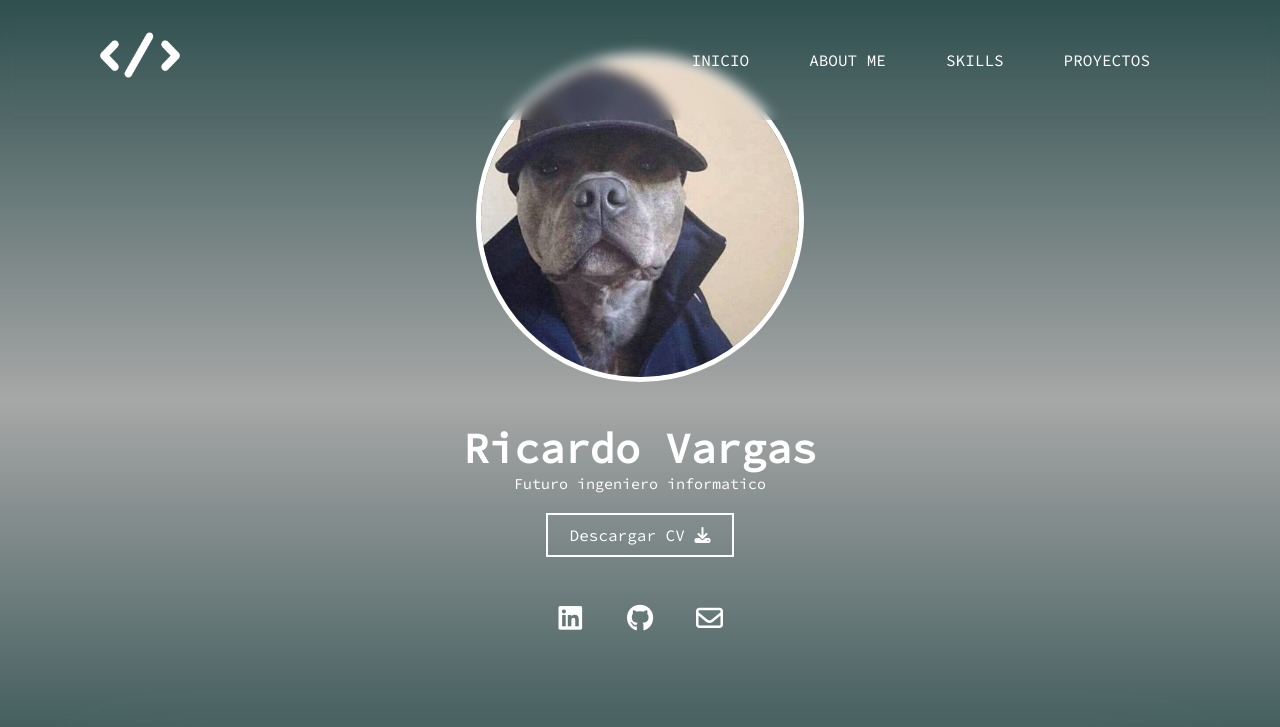
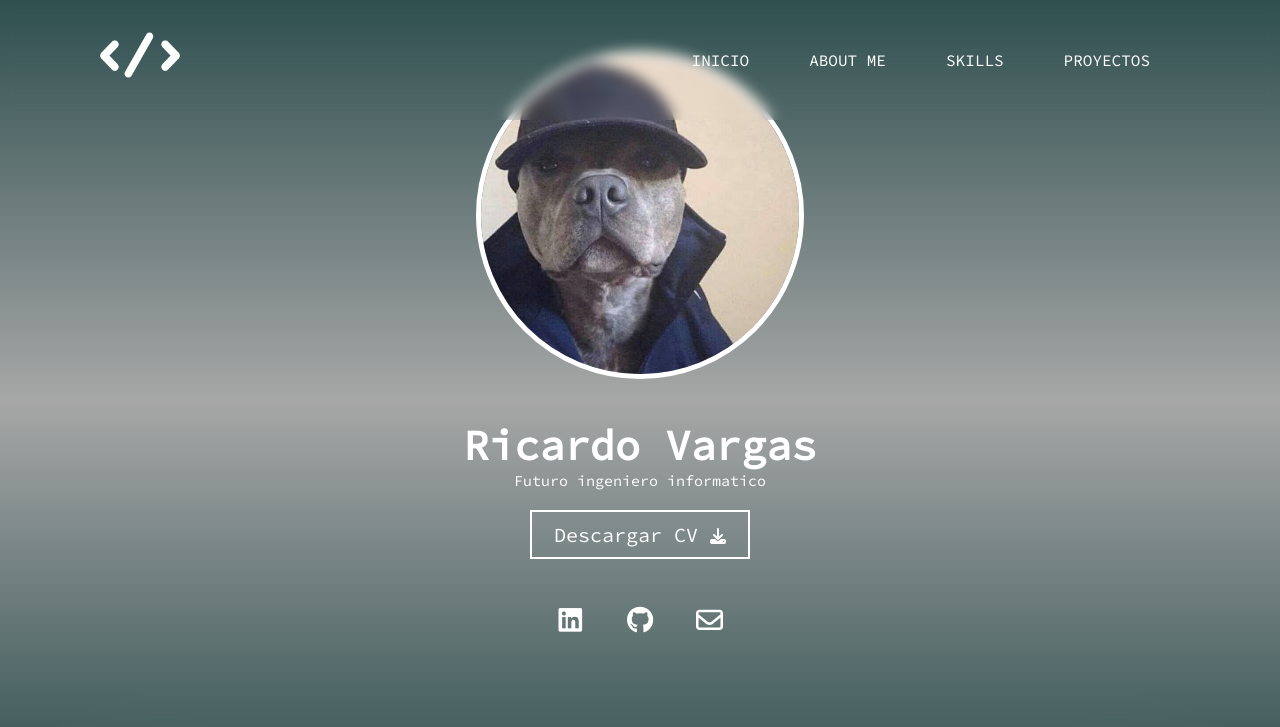
Before and after one commit to xRickZ/Portafolio, a plain HTML site: page index.html in a window 1280 px wide. Shown: the top 727 px of the page. Drawn offline with Linux system fonts and the light colour scheme.

Commit message:
Estoy haciendo el boton de gmail con Javascript

```diff
--- a/index.html
+++ b/index.html
@@ -10,7 +10,6 @@
     <title>Portafolio</title>
     <link rel="icon" href="img/code-logo-png-11.png" type="image/x-icon">
     <link rel="stylesheet" href="style.css">
-    <link rel="stylesheet" href="scripts.js">
 </head>
 <body>
     <!-- MENU ENCABEZADO -->
@@ -39,15 +38,16 @@
                 </div>
                     <h1>Ricardo Vargas</h1>
                     <h2>Futuro ingeniero informatico</h2>
-                    <button>
-                        Descargar CV <i class="fa-solid fa-download"></i>
+                    <button class="boton-descarga">
+                        <a download="CV_Ricardo_Vargas" href="CV_Ricardo.pdf">Descargar CV </a>
+                         <i class="fa-solid fa-download"></i>
                         <span class="overlay"></span>
                     </button>
                 <div class="redes">
                     <ul>
                         <li><a href="https://www.linkedin.com/in/ricardo-vargas-araya-292921285/" class="linkedin"><i class="fa-brands fa-linkedin"></i></a></li>
                         <li><a href="https://github.com/xRickZ" class="github"><i class="fa-brands fa-github"></i></a></li>
-                        <li><a href="#" class="gmail"><i class="fa-regular fa-envelope"></i></a>   </li>
+                        <li><a href="#" class="gmail"><i class="fa-regular fa-envelope"></i></a> </li>
                     </ul>
                 </div>
             </div>
@@ -181,6 +181,7 @@
                         <div class="overlay">
                             <h3>Software</h3>
                             <p>Mantenimiento y compra de productos de bicicletas.</p>
+                            <a href="https://github.com/B0z3r/TeryxRepo" >Ver más</a>
                                 <div class="contendor-de-logos">
                                     <img src="img/htmlLogo.png" alt="">
                                     <img src="img/cssLogo.png" alt="">
@@ -189,6 +190,7 @@
                                     <img src="img/githubLogo.png" alt="">
                                     <img src="img/awsLogo.png" alt="">
                                 </div>
+
                         </div>
                     </div>
                     <div class="proyecto">
@@ -217,6 +219,6 @@
         </footer>
 
    <!-- </div> Fondo con color-->
-
+    <script src="scripts.js"></script>
 </body>
 </html>
--- a/style.css
+++ b/style.css
@@ -213,7 +213,7 @@ body{
     background-color: #d61a1a;
 }
 
-.inicio button{
+.inicio .boton-descarga {
     cursor: pointer;
     background-color: transparent;
     border: 2px solid #fff;
@@ -227,7 +227,13 @@ body{
     z-index: 10;
 }
 
-.inicio button .overlay{
+.inicio .boton-descarga a{
+    color: #fff;
+    text-decoration: none;
+    font-size: 20px;
+}
+
+.inicio .boton-descarga .overlay{
     position: absolute;
     top: 0;
     left: 0;
@@ -238,7 +244,7 @@ body{
     transition: 1s;
 }
 
-.inicio button:hover .overlay{
+.inicio .boton-descarga:hover .overlay{
     width: 100%;
 }
 
@@ -426,6 +432,12 @@ body{
     transition: 1s;
 }
 
+.proyectos .galeria .proyecto .overlay a{
+    margin-bottom: 20px;
+    transition: 1s;
+    color: #fff;
+}
+
 .proyectos .galeria .proyecto .overlay:hover{
     opacity: 1;
 }
```
Also changed, not shown: 1 other file.
